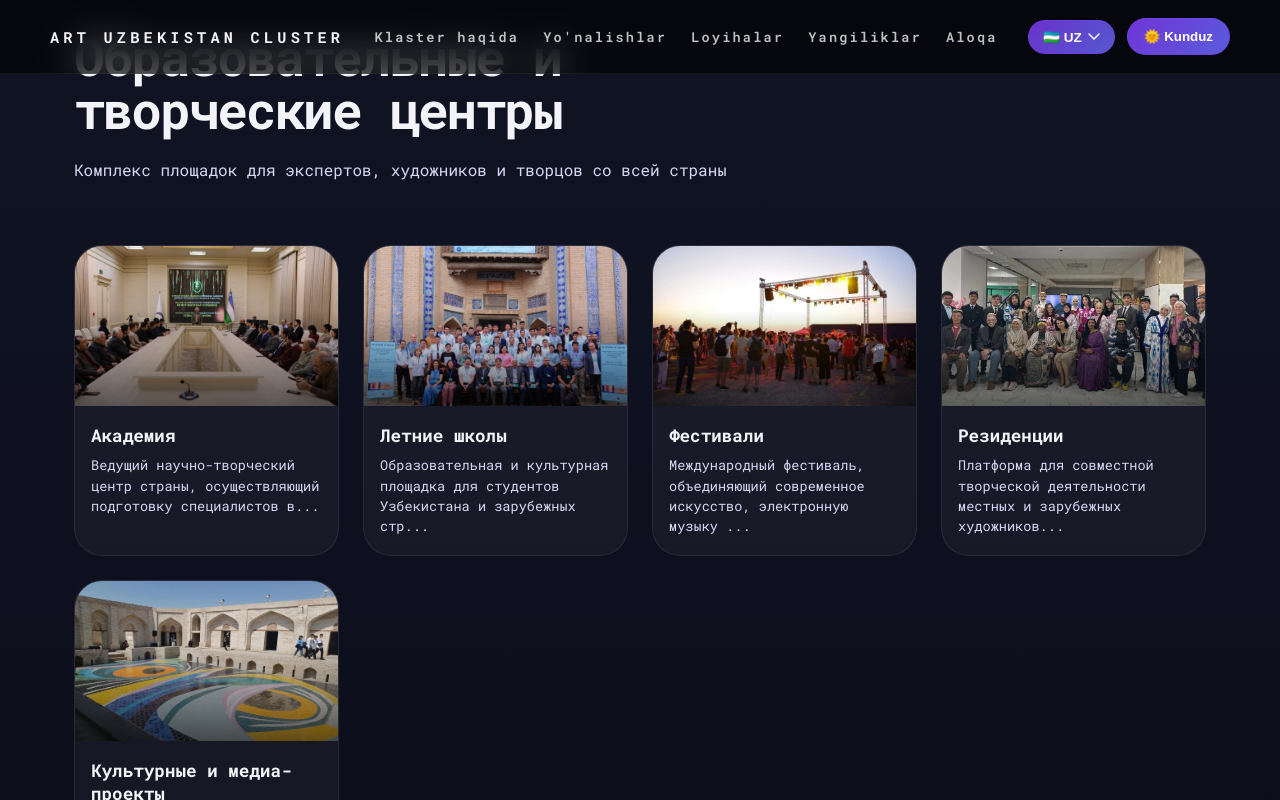
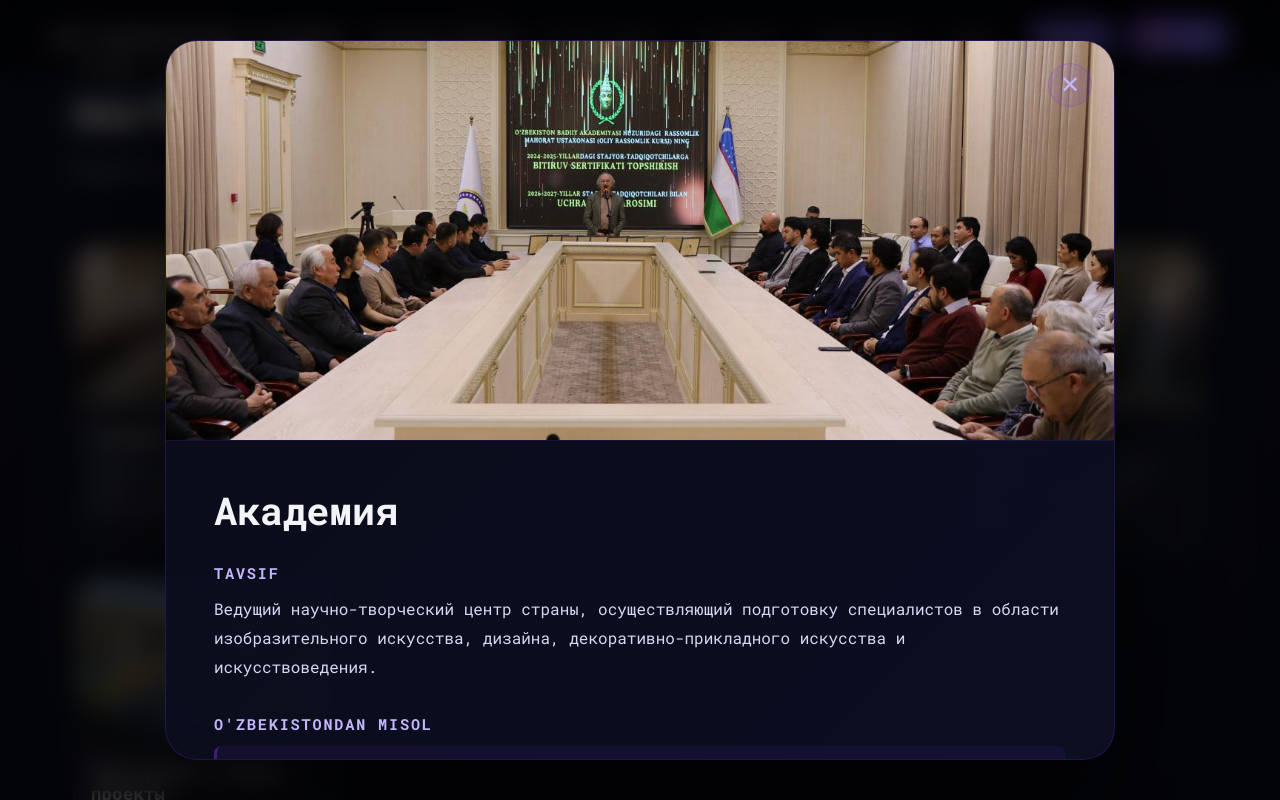
Before and after one commit to Art-Uzbek-Cluster/artuzcluster, a React (Vite) app: page / in a window 1280 px wide. Both pictures are taken after a click on the button 206 px from the left and 2784 px from the top of the page. Shown: the part 2384-3184 px from the top of the page. Built offline with nearby package versions, Linux system fonts and the light colour scheme.

Commit message:
fixed css

```diff
--- a/src/components/artists/ArtistCard.tsx
+++ b/src/components/artists/ArtistCard.tsx
@@ -1,4 +1,5 @@
 import { motion } from 'framer-motion';
+import { useLocale } from '../../i18n';
 import type { ArtistProfile } from './artistsParser';
 
 type ArtistCardProps = {
@@ -7,6 +8,8 @@ type ArtistCardProps = {
 };
 
 export const ArtistCard = ({ artist, onDetailsClick }: ArtistCardProps) => {
+  const { t } = useLocale();
+
   return (
     <motion.div
       className="artist-portrait-card"
@@ -31,7 +34,7 @@ export const ArtistCard = ({ artist, onDetailsClick }: ArtistCardProps) => {
         onClick={onDetailsClick}
         aria-label={`View details for ${artist.artistName}`}
       >
-        Batafsil
+        {t.home.famousArtists.detailsBtn}
       </motion.button>
 
       <div className="artist-portrait-caption">
--- a/src/components/places/PlaceCard.tsx
+++ b/src/components/places/PlaceCard.tsx
@@ -1,4 +1,5 @@
 import { motion } from 'framer-motion';
+import { useLocale } from '../../i18n';
 import type { PlaceData } from './types';
 
 type PlaceCardProps = {
@@ -7,6 +8,8 @@ type PlaceCardProps = {
 };
 
 export const PlaceCard = ({ place, onClose }: PlaceCardProps) => {
+  const { t } = useLocale();
+
   return (
     <motion.div
       className="place-card-overlay"
@@ -23,7 +26,7 @@ export const PlaceCard = ({ place, onClose }: PlaceCardProps) => {
         transition={{ duration: 0.4, ease: 'easeOut' }}
         onClick={(e) => e.stopPropagation()}
       >
-        <button className="place-card-close" onClick={onClose} aria-label="Закрыть">
+        <button className="place-card-close" onClick={onClose} aria-label={t.home.places.close}>
           ✕
         </button>
 
@@ -54,7 +57,7 @@ export const PlaceCard = ({ place, onClose }: PlaceCardProps) => {
             animate={{ opacity: 1, y: 0 }}
             transition={{ delay: 0.3, duration: 0.4 }}
           >
-            <h3 className="place-card-label">Описание</h3>
+            <h3 className="place-card-label">{t.home.places.card.description}</h3>
             <p className="place-card-text">{place.description}</p>
           </motion.div>
 
@@ -64,7 +67,7 @@ export const PlaceCard = ({ place, onClose }: PlaceCardProps) => {
             animate={{ opacity: 1, y: 0 }}
             transition={{ delay: 0.4, duration: 0.4 }}
           >
-            <h3 className="place-card-label">Пример из Узбекистана</h3>
+            <h3 className="place-card-label">{t.home.places.card.example}</h3>
             <p className="place-card-text place-card-example">{place.example}</p>
           </motion.div>
 
@@ -74,7 +77,7 @@ export const PlaceCard = ({ place, onClose }: PlaceCardProps) => {
             animate={{ opacity: 1, y: 0 }}
             transition={{ delay: 0.5, duration: 0.4 }}
           >
-            <h3 className="place-card-label">Значение и результат</h3>
+            <h3 className="place-card-label">{t.home.places.card.result}</h3>
             <p className="place-card-text place-card-result">{place.result}</p>
           </motion.div>
 
@@ -87,7 +90,7 @@ export const PlaceCard = ({ place, onClose }: PlaceCardProps) => {
             animate={{ opacity: 1 }}
             transition={{ delay: 0.6, duration: 0.4 }}
           >
-            Вернуться к списку
+            {t.home.places.card.backButton}
           </motion.button>
         </div>
       </motion.article>
--- a/src/components/places/PlacesSection.tsx
+++ b/src/components/places/PlacesSection.tsx
@@ -1,17 +1,28 @@
 import { motion, AnimatePresence } from 'framer-motion';
 import { useState } from 'react';
+import { useLocale } from '../../i18n';
 import { PlacesModal } from './PlacesModal';
 import { PlaceCard } from './PlaceCard';
 import { PLACES_DATA } from './types';
 import type { PlaceData } from './types';
 
 export const PlacesSection = () => {
-
+  const { t } = useLocale();
   const [isModalOpen, setIsModalOpen] = useState(false);
   const [selectedPlace, setSelectedPlace] = useState<PlaceData | null>(null);
 
   const handleSelectPlace = (place: PlaceData) => {
     setSelectedPlace(place);
+  };
+
+  const handleOpenPlacesModal = () => {
+    setSelectedPlace(PLACES_DATA[0]);
+    setIsModalOpen(true);
+  };
+
+  const handlePreviewClick = (place: PlaceData) => {
+    setSelectedPlace(place);
+    setIsModalOpen(false);
   };
 
   const handleCloseCard = () => {
@@ -33,11 +44,9 @@ export const PlacesSection = () => {
           viewport={{ once: true, amount: 0.3 }}
           transition={{ duration: 0.6 }}
         >
-          <span className="eyebrow">МЕСТА И ПРОСТРАНСТВА</span>
-          <h2>Образовательные и творческие центры</h2>
-          <p>
-            Комплекс площадок для экспертов, художников и творцов со всей страны
-          </p>
+          <span className="eyebrow">{t.home.places.eyebrow}</span>
+          <h2>{t.home.places.title}</h2>
+          <p>{t.home.places.subtitle}</p>
         </motion.div>
 
         <motion.div
@@ -51,6 +60,14 @@ export const PlacesSection = () => {
             <motion.div
               key={place.id}
               className="places-preview-card"
+              role="button"
+              tabIndex={0}
+              onClick={() => handlePreviewClick(place)}
+              onKeyDown={(event) => {
+                if (event.key === 'Enter' || event.key === ' ') {
+                  handlePreviewClick(place);
+                }
+              }}
               initial={{ opacity: 0, y: 20 }}
               whileInView={{ opacity: 1, y: 0 }}
               viewport={{ once: true }}
@@ -78,11 +95,11 @@ export const PlacesSection = () => {
         >
           <motion.button
             className="places-details-btn"
-            onClick={() => setIsModalOpen(true)}
+            onClick={handleOpenPlacesModal}
             whileHover={{ scale: 1.05, boxShadow: '0 20px 40px rgba(124, 58, 237, 0.3)' }}
             whileTap={{ scale: 0.95 }}
           >
-            <span>Подробнее о местах</span>
+            <span>{t.home.places.button}</span>
             <motion.span
               animate={{ x: [0, 4, 0] }}
               transition={{ duration: 1.5, repeat: Infinity }}
@@ -99,7 +116,10 @@ export const PlacesSection = () => {
           <PlacesModal
             places={PLACES_DATA}
             selectedPlace={selectedPlace}
-            onSelectPlace={handleSelectPlace}
+            onSelectPlace={(place) => {
+              handleSelectPlace(place);
+              setIsModalOpen(false);
+            }}
             onClose={handleCloseModal}
           />
         )}
--- a/src/i18n.tsx
+++ b/src/i18n.tsx
@@ -142,6 +142,25 @@ const translations = {
         title: 'Mashhur O‘zbek Ijodkorlari',
         detailsBtn: 'Batafsil',
       },
+      places: {
+        eyebrow: 'JOYLANAR VA MAYDONLAR',
+        title: 'Ta\'lim va ijodiy markazlar',
+        subtitle: 'Ekspertlar, rassomlar va ijodkorlar uchun majmua',
+        button: 'Joylar haqida batafsil',
+        modalTitle: 'ART-klasterdagi joylar',
+        modalHint: 'Batafsil ma\'lumot uchun bo\'limni tanlang',
+        close: 'Yopish',
+        card: {
+          description: 'Tavsif',
+          example: 'O\'zbekistondan misol',
+          result: 'Ahamiyati va natijasi',
+          backButton: 'Ro\'yxatga qaytish',
+        },
+      },
+      artistModal: {
+        worksHeading: 'Asarlar',
+        closeModal: 'Modalni yopish',
+      },
       experts: {
         eyebrow: 'MEHMONLAR VA EKSPERTLAR',
         title: 'Madaniyatni rivojlantiruvchi yuzlar',
@@ -194,10 +213,10 @@ const translations = {
       footer: {
         contact: 'Aloqa',
         address: 'Manzil',
-        email: 'help@millyart.cluster',
-        phone: '8 (800) 551-44-40',
-        city: 'g. Moskva, B. Trehsviatitelskiy per., d. 2/1',
-        region: 'Respublika Krym, g. Sudak, art-klaster "ART UzbekCluster"',
+        email: 'odylabduhamidov@gmail.com',
+        phone: '+998950881760',
+        city: "Mironshoh ko'chasi 123, Toshkent",
+        region: "O'zbekiston",
       },
     },
     login: {
@@ -352,6 +371,25 @@ const translations = {
         title: 'Известные узбекские художники',
         detailsBtn: 'Подробнее',
       },
+      places: {
+        eyebrow: 'МЕСТА И ПРОСТРАНСТВА',
+        title: 'Образовательные и творческие центры',
+        subtitle: 'Комплекс площадок для экспертов, художников и творцов',
+        button: 'Подробнее о местах',
+        modalTitle: 'Места в АРТ-кластере',
+        modalHint: 'Выберите раздел, чтобы узнать больше',
+        close: 'Закрыть',
+        card: {
+          description: 'Описание',
+          example: 'Пример из Узбекистана',
+          result: 'Значение и результат',
+          backButton: 'Вернуться к списку',
+        },
+      },
+      artistModal: {
+        worksHeading: 'Работы',
+        closeModal: 'Закрыть модальное окно',
+      },
       experts: {
         eyebrow: 'ГОСТИ И ЭКСПЕРТЫ',
         title: 'Лица, которые развивают культуру',
@@ -404,10 +442,10 @@ const translations = {
       footer: {
         contact: 'Контакты',
         address: 'Адрес',
-        email: 'help@millyart.cluster',
-        phone: '8 (800) 551-44-40',
-        city: 'г. Москва, Б. Трехсвятительский пер., д. 2/1',
-        region: 'Республика Крым, г. Судак, арт-кластер «ART UzbekCluster»',
+        email: 'odylabduhamidov@gmail.com',
+        phone: '+998950881760',
+        city: 'Mironshoh ko\'chasi 123, Тошкент',
+        region: 'Узбекистан',
       },
     },
     en: {
@@ -527,6 +565,25 @@ const translations = {
         title: 'Famous Uzbek creators',
         detailsBtn: 'Learn more',
       },
+      places: {
+        eyebrow: 'PLACES & SPACES',
+        title: 'Educational and creative centers',
+        subtitle: 'A complex of venues for experts, artists and creators',
+        button: 'Learn more about places',
+        modalTitle: 'Places in the ART cluster',
+        modalHint: 'Choose a section to learn more',
+        close: 'Close',
+        card: {
+          description: 'Description',
+          example: 'Example from Uzbekistan',
+          result: 'Importance and result',
+          backButton: 'Back to list',
+        },
+      },
+      artistModal: {
+        worksHeading: 'Works',
+        closeModal: 'Close modal',
+      },
       experts: {
         eyebrow: 'GUESTS & EXPERTS',
         title: 'Faces that shape culture',
@@ -566,8 +623,8 @@ const translations = {
         contact: 'Contact',
         address: 'Address',
         email: 'odylabduhamidov@gmail.com',
-        phone: '+998 95 088 17 60',
-        city: 'Tashkent',
+        phone: '+998950881760',
+        city: 'Mironshoh ko\'chasi 123, Tashkent',
         region: 'Republic of Uzbekistan',
       },
     },
```
Also changed, not shown: src/components/artists/ArtistModal.tsx (+9 -3 lines), src/components/places/PlacesModal.tsx (+6 -3 lines).
